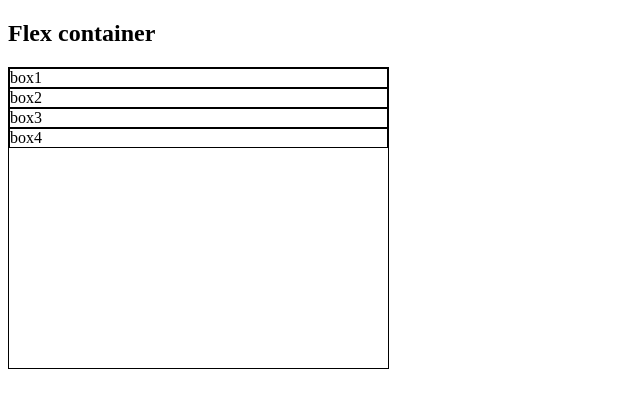
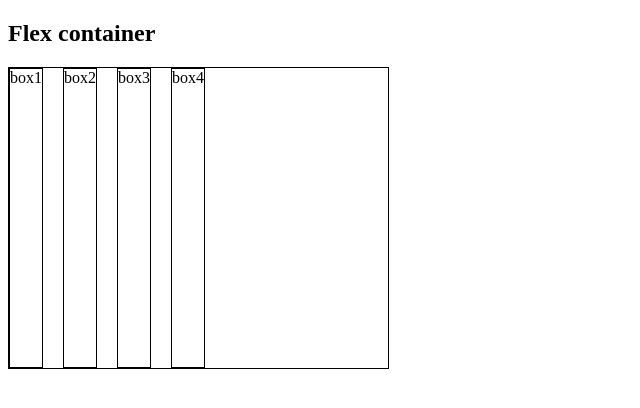
Before and after one commit to dkingbrandt/flexbox, a plain HTML site: page index.html in a window 1280 px wide. Shown: the whole page, without its empty margins (0-640 px from the left). Drawn offline with Linux system fonts and the light colour scheme.

Commit message:
example 2 done:)

```diff
--- a/css/style.css
+++ b/css/style.css
@@ -7,4 +7,22 @@
 
 section{
     border: 1px solid black;
+    /* height: 50px;
+    width: 50px; */
 }
+
+
+.flex-container{
+    display: flex;
+    flex-direction: row;
+    flex-wrap:nowrap;
+    flex-flow: row wrap;
+
+    justify-content: flex-start ;
+    align-items:stretch;
+    align-content: normal;
+    gap: 10px;
+    gap: 10px 20px;
+    row-gap: 10px;
+    column-gap: 20px;
+}
--- a/index.html
+++ b/index.html
@@ -9,7 +9,7 @@
 </head>
 <body>
     <h2>Flex container</h2>
-    <div class="container">
+    <div class="container flex-container">
         <section class="box1">box1</section>
         <section class="box1">box2</section>
         <section class="box1">box3</section>
```
